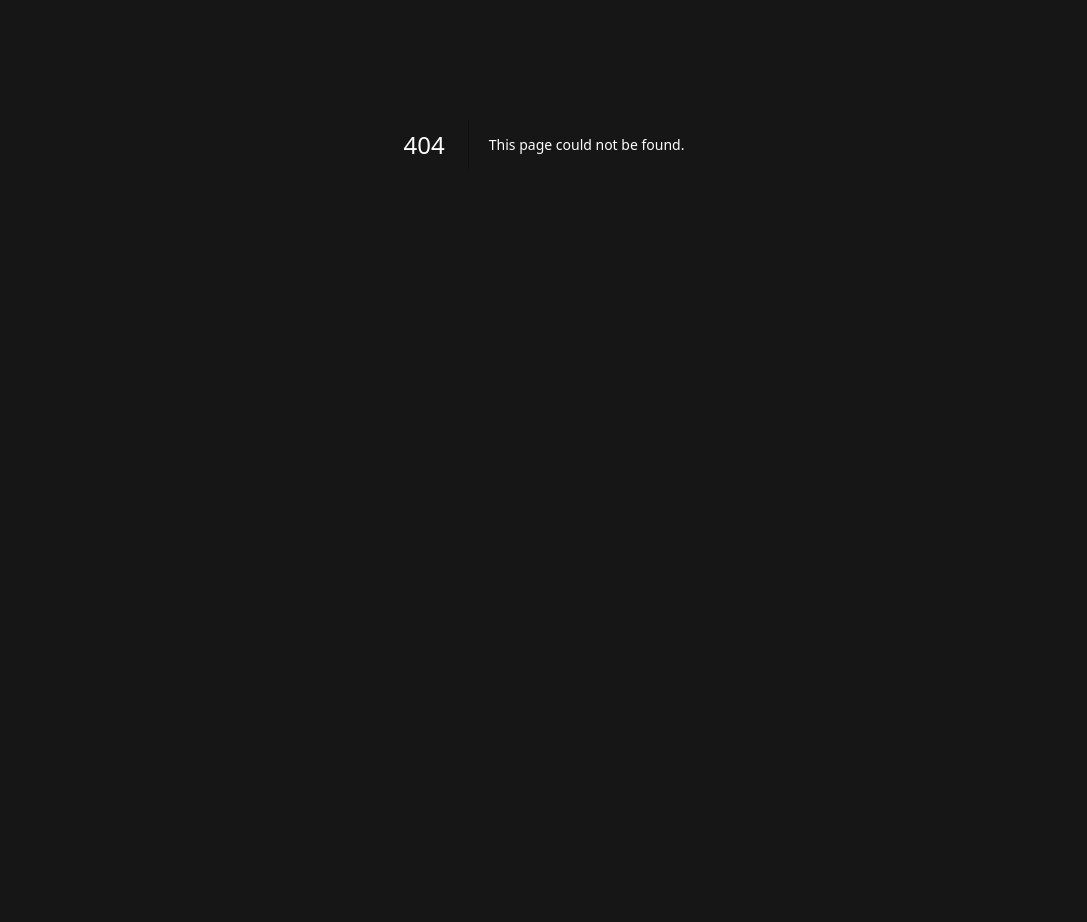
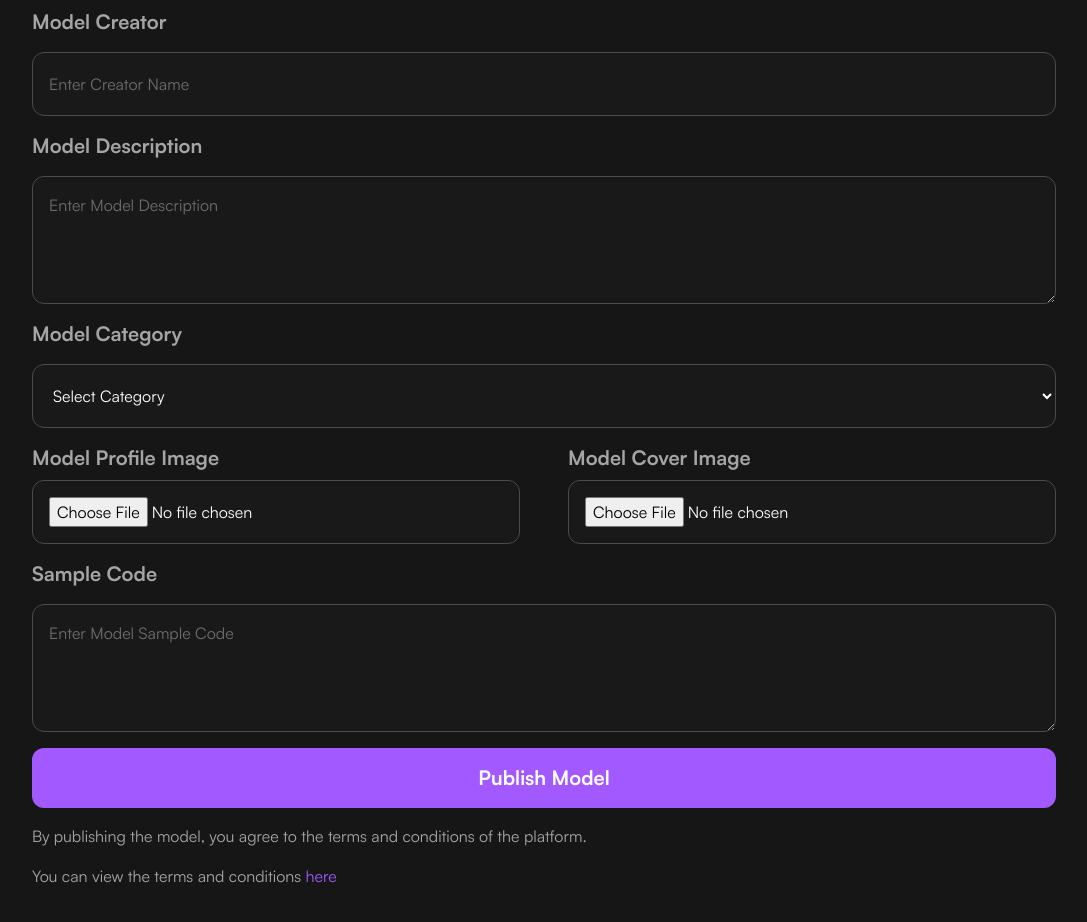
Before and after one commit to siddhesh1051/AI-Hub, a Next.js app: page /publish in a window 1280 px wide. Before the commit this address had no page. Shown: the part 360-1282 px from the top of the page, without its empty margins (96-1183 px from the left). Before the commit the page ends 920 px from the top, so only its background shows below. Built offline with nearby package versions, Linux system fonts and the light colour scheme.

Commit message:
Publish model form added

```diff
--- a/package.json
+++ b/package.json
@@ -13,7 +13,8 @@
     "lucide-react": "^0.363.0",
     "next": "14.1.4",
     "react": "^18",
-    "react-dom": "^18"
+    "react-dom": "^18",
+    "sonner": "^1.4.41"
   },
   "devDependencies": {
     "@types/node": "^20",
--- a/src/app/layout.tsx
+++ b/src/app/layout.tsx
@@ -3,6 +3,8 @@ import "./globals.css";
 import "./satoshi.css";
 import localFonts from "next/font/local";
 import Navbar from "@/components/Navbar";
+import { Toaster } from "sonner";
+import Sidebar from "@/components/Sidebar";
 
 const Satoshi = localFonts({
   src: [
@@ -76,6 +78,8 @@ export default function RootLayout({
       >
         <Navbar />
         {children}
+
+        <Toaster richColors />
       </body>
     </html>
   );
--- /dev/null
+++ b/src/app/publish/page.tsx
@@ -0,0 +1,171 @@
+"use client";
+
+import { useState } from "react";
+import { toast } from "sonner";
+
+export default function Publish() {
+  const [modelName, setModelName] = useState("");
+  const [modelCreator, setModelCreator] = useState("");
+  const [modelDescription, setModelDescription] = useState("");
+  const [modelCategory, setModelCategory] = useState("");
+  const [modelProfileImage, setModelProfileImage] = useState("");
+  const [modelCoverImage, setModelCoverImage] = useState("");
+  const [modelSampleCode, setModelSampleCode] = useState("");
+
+  const categoryOptions = [
+    "Text Generation",
+    "Computer Vision",
+    "Image Generation",
+    "Gaming",
+    "OCR",
+    "Speech",
+    "Other",
+  ];
+
+  const sendDataToServer = () => {
+    if (
+      !modelName ||
+      !modelCreator ||
+      !modelCategory ||
+      !modelDescription ||
+      !modelProfileImage ||
+      !modelCoverImage ||
+      !modelSampleCode
+    ) {
+      toast.error("Please fill all the fields");
+      return;
+    }
+
+    // Send data to your mails
+    const data = {
+      modelName,
+      modelDescription,
+      modelProfileImage,
+      modelCoverImage,
+      modelSampleCode,
+    };
+    console.log(data);
+    toast.success("Your request has been sent successfully🎉");
+    setModelName("");
+    setModelCategory("");
+    setModelCreator("");
+    setModelDescription("");
+    setModelProfileImage("");
+    setModelCoverImage("");
+    setModelSampleCode("");
+  };
+
+  return (
+    <div className="flex flex-col w-full items-center py-4 md:px-32 px-6 my-4 gap-8">
+      <div className="flex flex-col w-full items-start gap-2 ">
+        <h1 className="text-4xl font-bold text-lavender">Publish a Model</h1>
+        <p className="text-xl font-semibold text-steel">
+          Publish your AI Model on the Marketplace.
+        </p>
+      </div>
+      <div className="flex flex-col w-full items-start gap-4">
+        <label className="text-xl font-semibold text-steel">Model Name</label>
+        <input
+          placeholder="Enter Model Name"
+          value={modelName}
+          onChange={(e) => setModelName(e.target.value)}
+          className="ring-0 outline-none border border-iron bg-graphite/30 text-snow placeholder-steel  rounded-xl focus:ring-lavender placeholder-opacity-60 focus:border-lavender block w-full p-4 h-16"
+          type="text"
+        />
+        <label className="text-xl font-semibold text-steel">
+          Model Creator
+        </label>
+        <input
+          placeholder="Enter Creator Name"
+          value={modelCreator}
+          onChange={(e) => setModelCreator(e.target.value)}
+          className="ring-0 outline-none border border-iron bg-graphite/30 text-snow placeholder-steel  rounded-xl focus:ring-lavender placeholder-opacity-60 focus:border-lavender block w-full p-4 h-16"
+          type="text"
+        />
+
+        <label className="text-xl font-semibold text-steel">
+          Model Description
+        </label>
+        <textarea
+          placeholder="Enter Model Description"
+          value={modelDescription}
+          onChange={(e) => setModelDescription(e.target.value)}
+          className="ring-0 outline-none border border-iron bg-graphite/30 text-snow placeholder-steel  rounded-xl focus:ring-lavender placeholder-opacity-60 focus:border-lavender block w-full p-4 h-32"
+        ></textarea>
+
+        <label className="text-xl font-semibold text-steel">
+          Model Category
+        </label>
+
+        <select
+          value={modelCategory}
+          onChange={(e) => setModelCategory(e.target.value)}
+          className="ring-0 outline-none border border-iron bg-graphite/30 text-snow placeholder-steel  rounded-xl focus:ring-lavender placeholder-opacity-60 focus:border-lavender block w-full p-4 h-16"
+        >
+          <option value="" className="bg-graphite">
+            Select Category
+          </option>
+          {categoryOptions.map((category, index) => (
+            <option key={index} value={category} className="bg-graphite">
+              {category}
+            </option>
+          ))}
+        </select>
+
+        <div className="flex  flex-col md:flex-row  justify-between items-center gap-12 w-full">
+          <div className="flex flex-col gap-2 w-full">
+            <label className="text-xl font-semibold text-steel">
+              Model Profile Image
+            </label>
+            <input
+              type="file"
+              value={modelProfileImage}
+              onChange={(e) => setModelProfileImage(e.target.value)}
+              className="ring-0 outline-none border border-iron bg-graphite/30 text-snow placeholder-steel  rounded-xl focus:ring-lavender placeholder-opacity-60 focus:border-lavender block w-full p-4 h-16"
+            />
+          </div>
+
+          <div className="flex flex-col gap-2 w-full">
+            <label className="text-xl font-semibold text-steel">
+              Model Cover Image
+            </label>
+
+            <input
+              type="file"
+              value={modelCoverImage}
+              onChange={(e) => setModelCoverImage(e.target.value)}
+              className="ring-0 outline-none border border-iron bg-graphite/30 text-snow placeholder-steel  rounded-xl focus:ring-lavender placeholder-opacity-60 focus:border-lavender block w-full p-4 h-16"
+            />
+          </div>
+        </div>
+
+        <label className="text-xl font-semibold text-steel">Sample Code</label>
+        <textarea
+          placeholder="Enter Model Sample Code"
+          value={modelSampleCode}
+          onChange={(e) => setModelSampleCode(e.target.value)}
+          className="ring-0 outline-none border border-iron bg-graphite/30 text-snow placeholder-steel  rounded-xl focus:ring-lavender placeholder-opacity-60 focus:border-lavender block w-full p-4 h-32"
+        ></textarea>
+
+        <button
+          onClick={sendDataToServer}
+          className="bg-lavender rounded-xl p-4 text-snow font-semibold text-xl w-full"
+        >
+          Publish Model
+        </button>
+
+        <p className="text-steel text-center">
+          By publishing the model, you agree to the terms and conditions of the
+          platform.
+        </p>
+
+        <p className="text-steel text-center">
+          You can view the terms and conditions{" "}
+          <a href="#" className="text-lavender">
+            here
+          </a>
+        </p>
+      </div>
+    </div>
+  );
+}
--- a/src/components/Navbar.tsx
+++ b/src/components/Navbar.tsx
@@ -6,6 +6,8 @@ import Image from "next/image";
 import Link from "next/link";
 import { useRouter } from "next/navigation";
 import HamBurger from "@/assets/hamburger.svg";
+import { useState } from "react";
+import Sidebar from "./Sidebar";
 
 export default function Navbar() {
   const NavMenus = [
@@ -23,7 +25,12 @@ export default function Navbar() {
     },
   ];
 
+  const [isSidebarOpen, setIsSidebarOpen] = useState<boolean>(false); // State to track sidebar visibility
   const router = useRouter();
+
+  const toggleSidebar = () => {
+    setIsSidebarOpen(!isSidebarOpen); // Toggle sidebar visibility
+  };
 
   return (
     <div className="flex justify-between items-center w-full py-5 md:px-28 px-8 ">
@@ -51,14 +58,24 @@ export default function Navbar() {
           </Link>
         ))}
         <Link href="/publish">
-          <button className="flex justify-center items-center gap-2 bg-lavender text-snow font-semibold px-6 py-3 rounded-xl">
+          <button className="md:flex hidden justify-center items-center gap-2 bg-lavender text-snow font-semibold px-6 py-3 rounded-xl">
             <LucideBlocks size={20} />
             Publish Model
           </button>
         </Link>
       </div>
-      <div className="md:hidden flex items-center justify-center">
+      <div
+        onClick={toggleSidebar}
+        className="md:hidden flex items-center justify-center"
+      >
         <Image src={HamBurger} alt="menu" width={30} height={30} />
+      </div>
+      <div
+        className={`fixed md:hidden ${
+          isSidebarOpen ? "top-0" : "-top-[200%]"
+        } right-0 w-full duration-300 ease-in-out z-50`}
+      >
+        <Sidebar toggleSidebar={toggleSidebar} />
       </div>
     </div>
   );
--- /dev/null
+++ b/src/components/Sidebar.tsx
@@ -0,0 +1,76 @@
+"use client";
+
+import Image from "next/image";
+import Logo from "@/assets/hero.svg";
+import { useRouter } from "next/navigation";
+import Link from "next/link";
+import { LucideBlocks, LucideX } from "lucide-react";
+
+export default function Sidebar({
+  toggleSidebar,
+}: {
+  toggleSidebar: () => void;
+}) {
+  const NavMenus = [
+    {
+      name: "Marketplace",
+      href: "/marketplace",
+    },
+    {
+      name: "Featured Models",
+      href: "/featured",
+    },
+    {
+      name: "Categories",
+      href: "/categories",
+    },
+  ];
+
+  const router = useRouter();
+
+  return (
+    <div className="flex flex-col h-full bg-void z-50 relative py-8 rounded-3xl">
+      <div
+        onClick={toggleSidebar}
+        className="absolute top-4 right-4 p-4 bg-charcoal  rounded-full cursor-pointer"
+      >
+        <LucideX size={20} />
+      </div>
+      <div
+        onClick={() => {
+          router.push("/");
+          toggleSidebar();
+        }}
+        className="flex gap-4 items-center justify-center cursor-pointer p-4"
+      >
+        <Image
+          src={Logo}
+          alt="logo"
+          width={50}
+          height={40}
+          className="rounded-xl"
+        />
+        <h1 className="text-2xl font-bold text-lavender">AI Hub</h1>
+      </div>
+
+      <div className="flex flex-col flex-grow justify-between items-center">
+        {NavMenus.map((menu) => (
+          <Link
+            onClick={toggleSidebar}
+            key={menu.name}
+            href={menu.href}
+            className="text-steel font-semibold p-4"
+          >
+            {menu.name}
+          </Link>
+        ))}
+        <Link onClick={toggleSidebar} href="/publish">
+          <button className="flex justify-center items-center gap-2 bg-lavender text-snow font-semibold px-6 py-3 rounded-xl">
+            <LucideBlocks size={20} />
+            Publish Model
+          </button>
+        </Link>
+      </div>
+    </div>
+  );
+}
```
Also changed, not shown: 1 other file (tests, documents, lock files or other folders).
